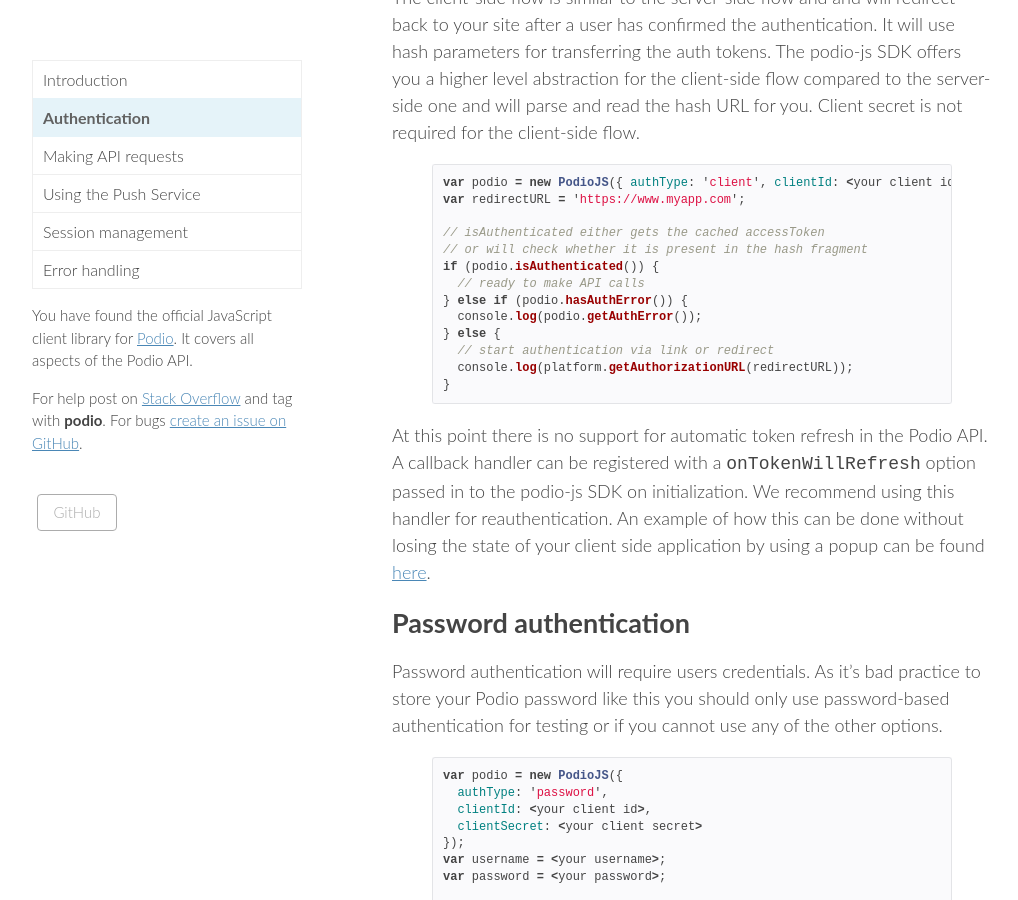
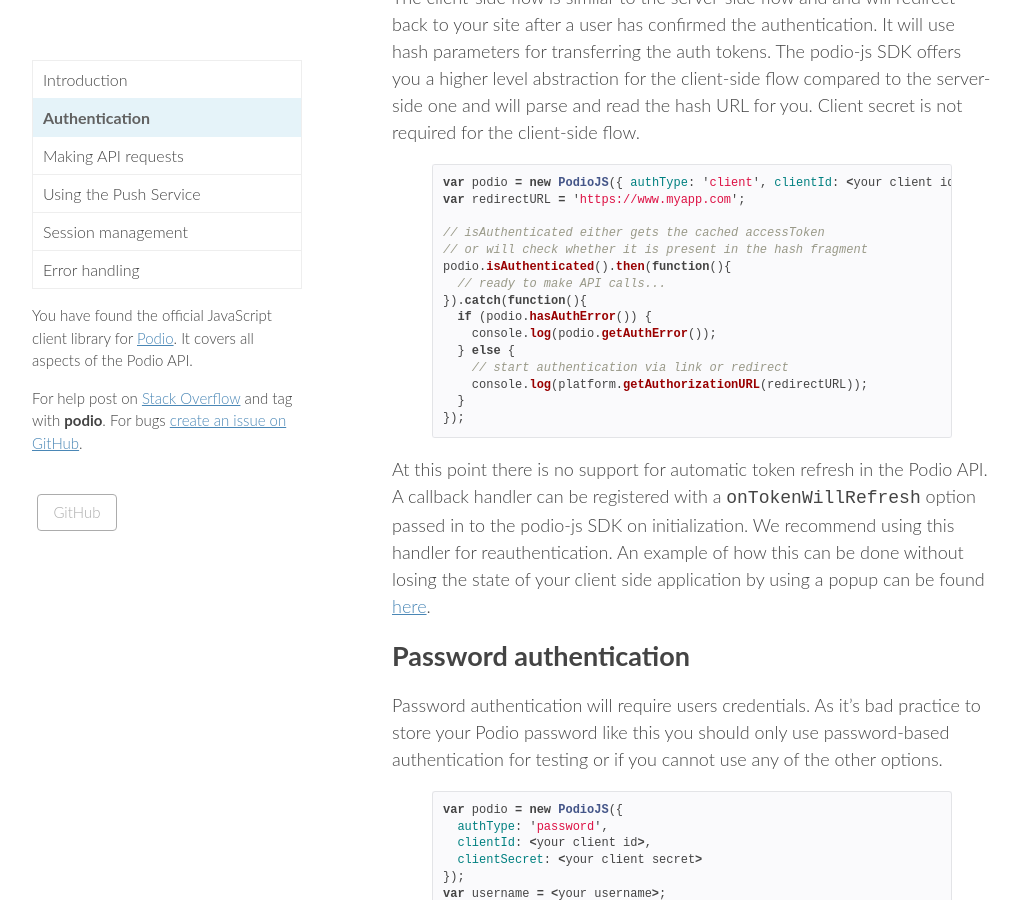
Before and after one commit to podio/podio-js, a Jekyll site: the page built from authentication/index.md, in a window 1280 px wide and 900 px high, scrolled down 2316 px. Shown: the whole window, without its empty margins (128-1146 px from the left). Built offline with Jekyll 4.4.1, drawn with Linux system fonts in a browser that asks for light colours.

Commit message:
Updated code snippet for client-side authentication to work with latest version of SDK

```diff
--- a/authentication/index.md
+++ b/authentication/index.md
@@ -98,14 +98,16 @@
 
 // isAuthenticated either gets the cached accessToken
 // or will check whether it is present in the hash fragment
-if (podio.isAuthenticated()) {
-  // ready to make API calls
-} else if (podio.hasAuthError()) {
-  console.log(podio.getAuthError());
-} else {
-  // start authentication via link or redirect
-  console.log(platform.getAuthorizationURL(redirectURL));
-}
+podio.isAuthenticated().then(function(){
+  // ready to make API calls...
+}).catch(function(){
+  if (podio.hasAuthError()) {
+    console.log(podio.getAuthError());
+  } else {
+    // start authentication via link or redirect
+    console.log(platform.getAuthorizationURL(redirectURL));
+  }
+});
 {% endhighlight %}
 
 At this point there is no support for automatic token refresh in the Podio API. A callback handler can be registered with a `onTokenWillRefresh` option passed in to the podio-js SDK on initialization. We recommend using this handler
```
